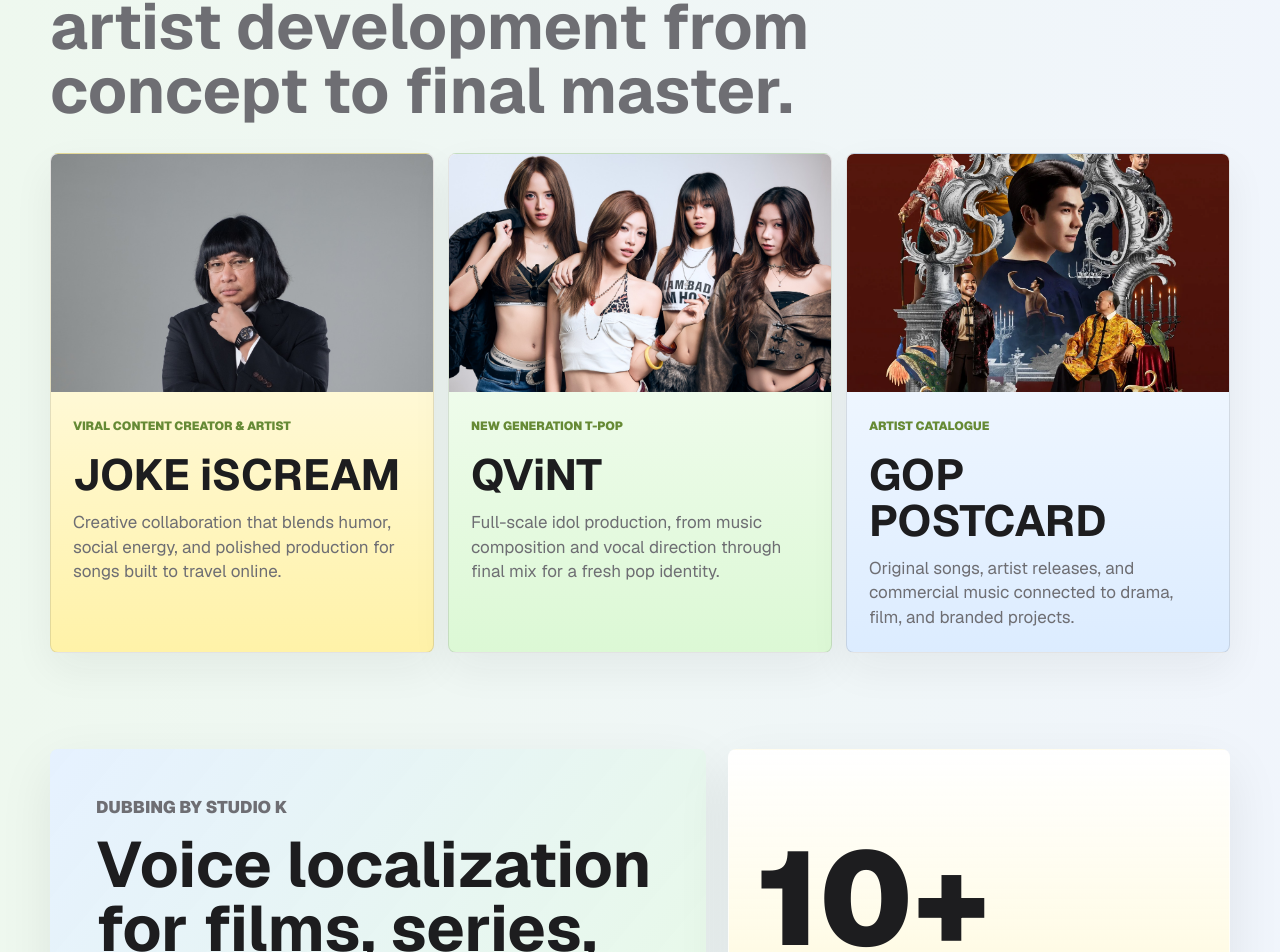
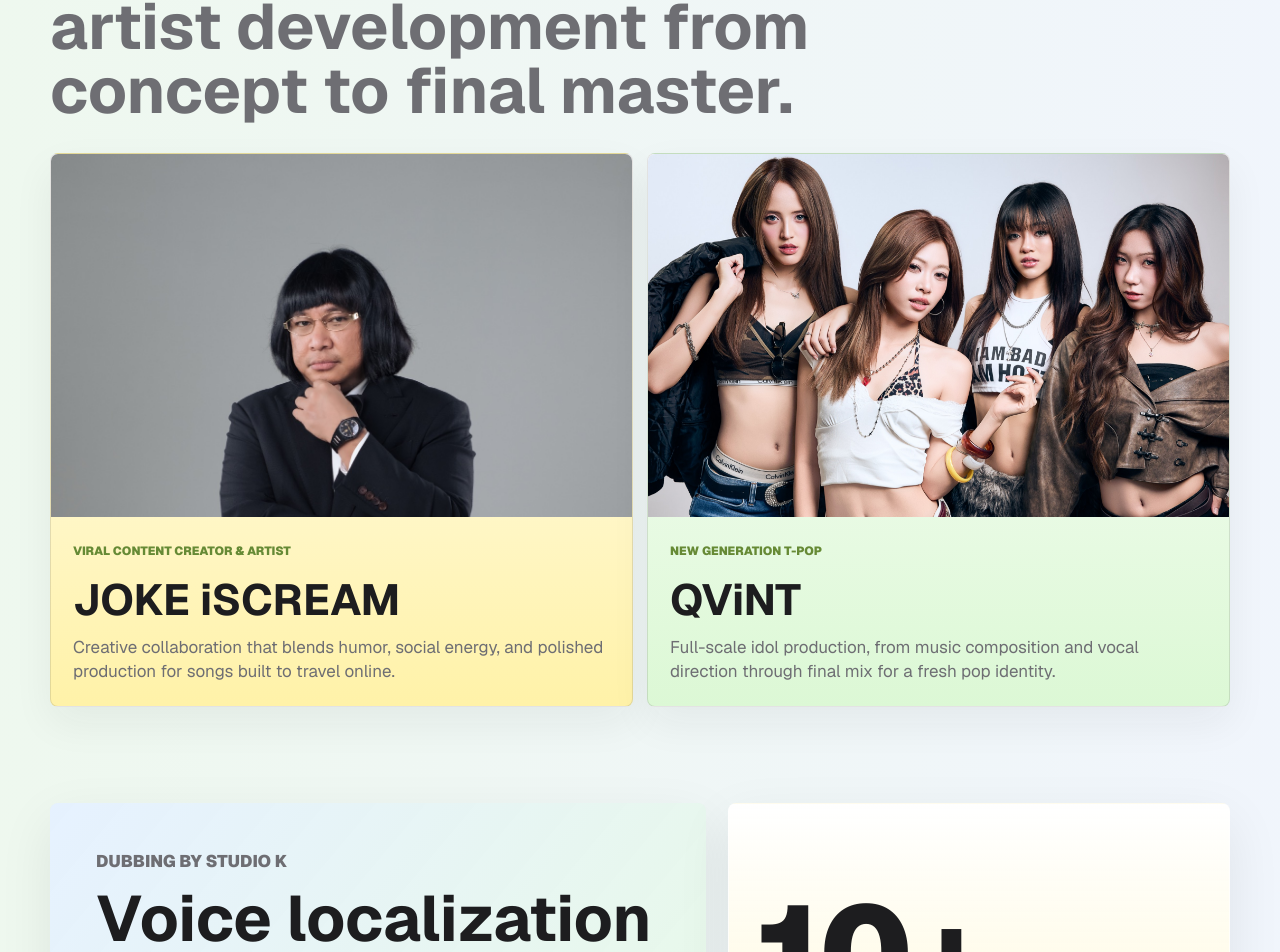
Before and after one commit to eskimo-project/bananasoundstudio, a Next.js app: page / in a window 1280 px wide. Shown: the part 4323-5275 px from the top of the page. Built offline with nearby package versions, Linux system fonts and the light colour scheme.

Commit message:
Remove GOP artist card

```diff
--- a/app/globals.css
+++ b/app/globals.css
@@ -426,7 +426,7 @@ h3 {
 
 .label-grid {
   display: grid;
-  grid-template-columns: repeat(3, minmax(0, 1fr));
+  grid-template-columns: repeat(2, minmax(0, 1fr));
   gap: 14px;
 }
 
--- a/app/page.tsx
+++ b/app/page.tsx
@@ -160,13 +160,6 @@ const labelHighlights = [
     imagePosition: "center center",
     body:
       "Full-scale idol production, from music composition and vocal direction through final mix for a fresh pop identity.",
-  },
-  {
-    title: "GOP POSTCARD",
-    subtitle: "Artist catalogue",
-    image: showreelVideos[3]?.poster ?? workAssets[9]?.src,
-    body:
-      "Original songs, artist releases, and commercial music connected to drama, film, and branded projects.",
   },
 ];
 
```
